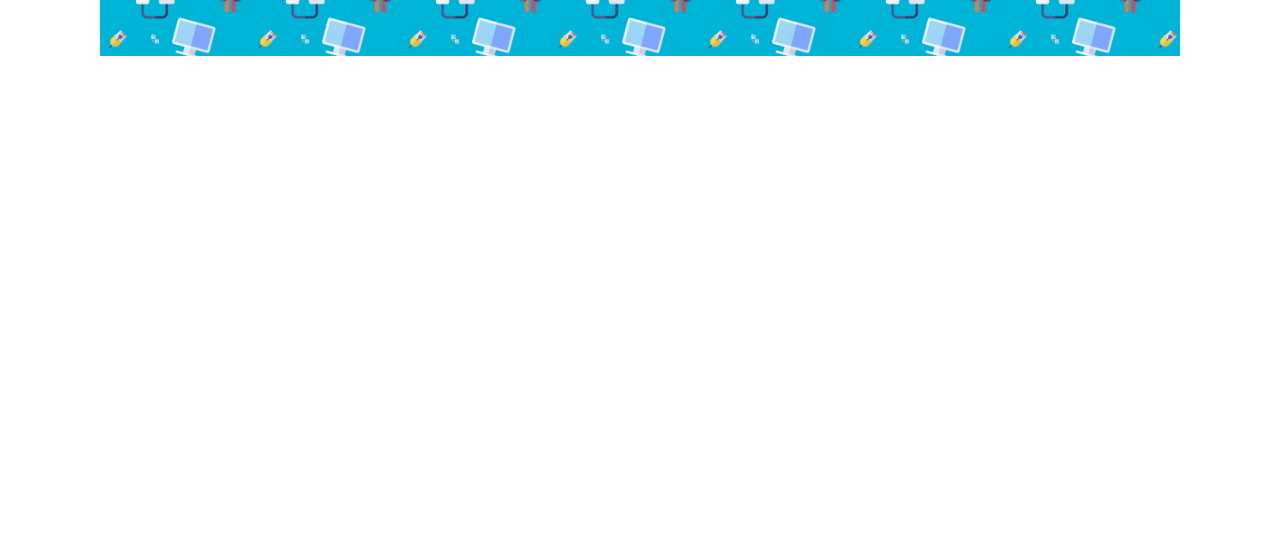
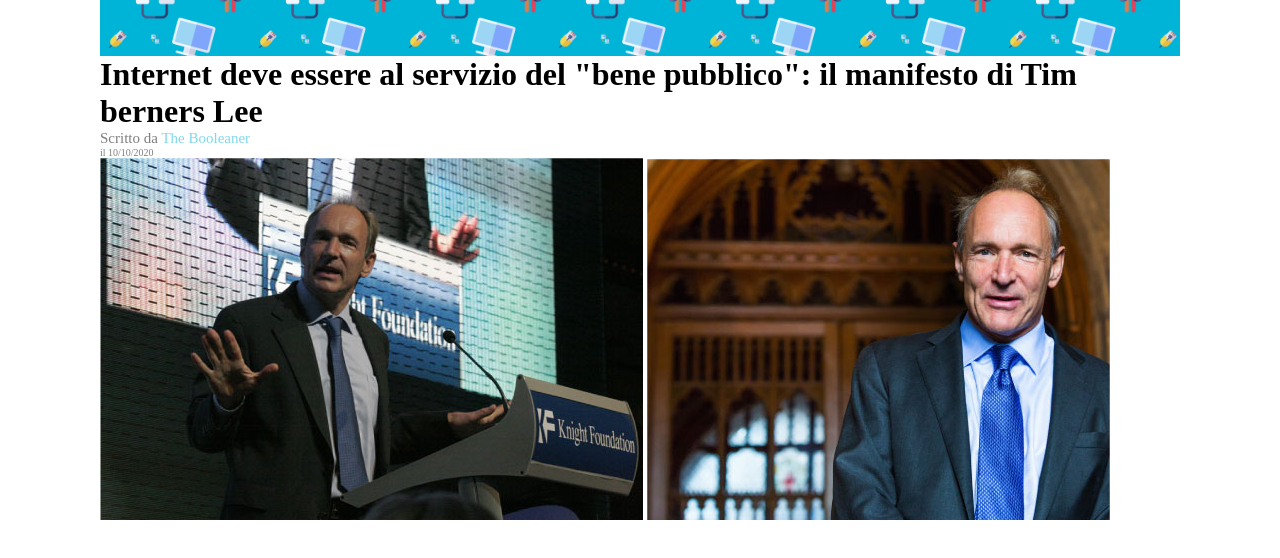
Before and after one commit to LucaB98/html-css-booleaner, a plain HTML site: page index.html in a window 1280 px wide. Shown: the part 64-622 px from the top of the page. Drawn offline with Linux system fonts and the light colour scheme.

Commit message:
added h1 and img

```diff
--- a/css/style.css
+++ b/css/style.css
@@ -8,6 +8,8 @@
     margin: 0 auto;
     max-width: 1080px;
 }
+
+ /*header*/
 
 #patter{
     background-color: #00b4d8;
@@ -20,3 +22,24 @@
     height: 100px;
     padding: 10px;
 }
+
+/*main*/
+h1{
+    margin: top 20px;
+}
+
+.autore {
+    font-size: 15px;
+    opacity: 0.5;
+}
+
+
+.date {
+    font-size: 10px;
+    opacity: 0.5;
+}
+
+a{
+    color: #00b4d8;
+    text-decoration: none;
+}
--- a/index.html
+++ b/index.html
@@ -18,6 +18,25 @@
         <header id="patter">
             <div id="logo"><img src="img/logo.svg" alt="logo"></div>
         </header>
+        <main>
+            <h1>Internet deve essere al servizio del "bene pubblico": il manifesto di Tim berners Lee</h1>
+            <div>
+                <div class="autore">
+                    Scritto da <a href="">The Booleaner</a>
+                </div>
+                <div class="date">
+                    il 10/10/2020
+                </div>
+            </div>
+            <figure>
+                <img src="img/tim-1.jpg" alt="Tim Berners">
+                <img src="img/tim-2.jpg" alt="Tim Berners">
+            </figure>
+
+
+
+
+        </main>
 
 
     </div>
```
